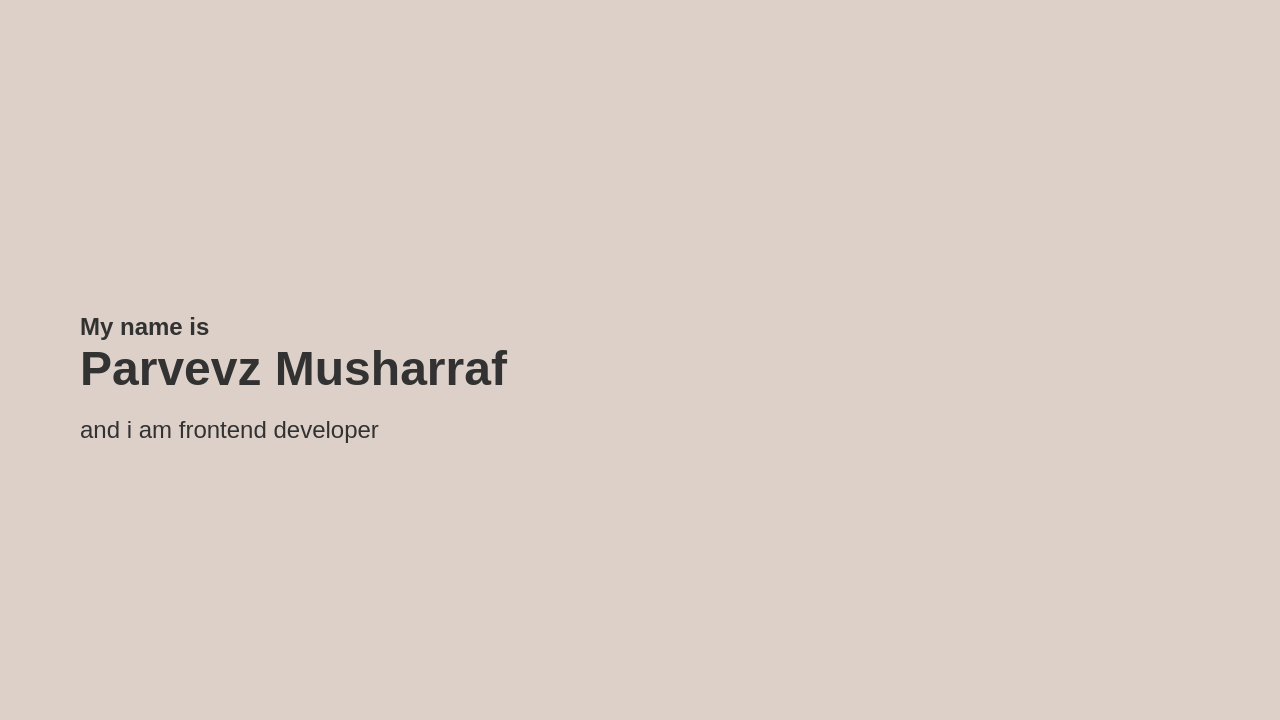
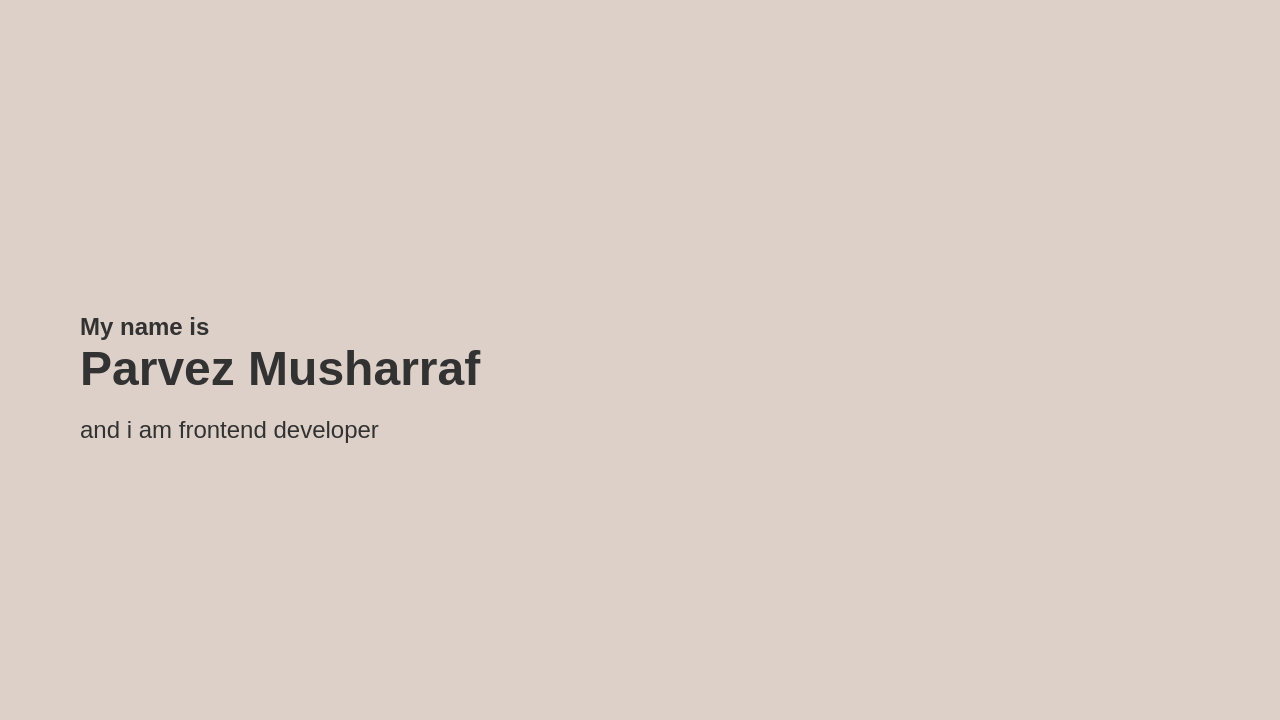
Before and after one commit to ParvezMusharraf/portFolio, a plain HTML site: page index.html in a window 1280 px wide. Shown: the part 80-800 px from the top of the page. Drawn offline with Linux system fonts and the light colour scheme.

Commit message:
fixed some bugs

```diff
--- a/index.html
+++ b/index.html
@@ -27,7 +27,7 @@
   <section class="hero" id="hero">
     <div class="text" id="text">
     <h2>My name is</h2>
-    <h1>Parvevz Musharraf</h1>
+    <h1>Parvez Musharraf</h1>
     <p>and i am frontend developer</p>
   </div>
   </section>
```
